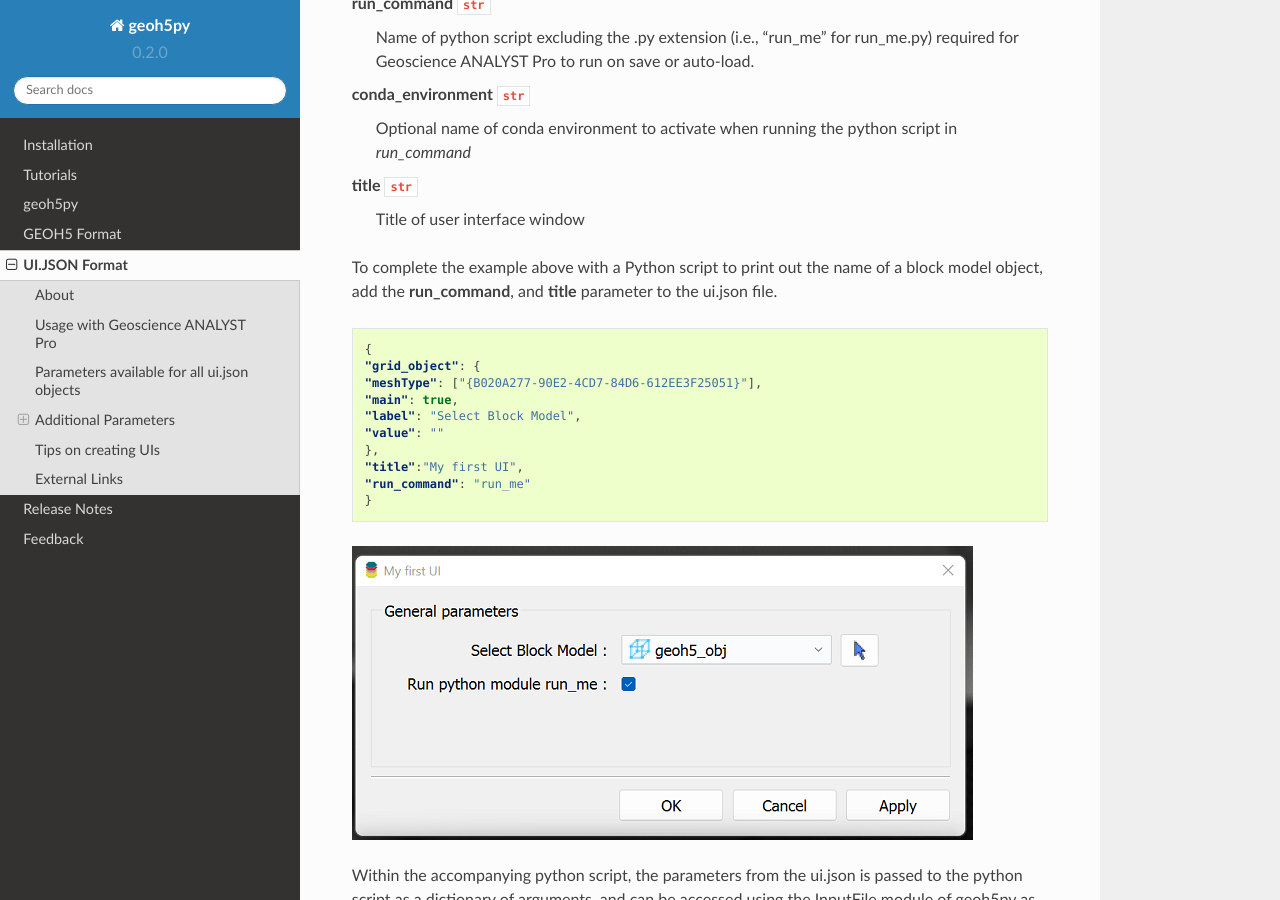
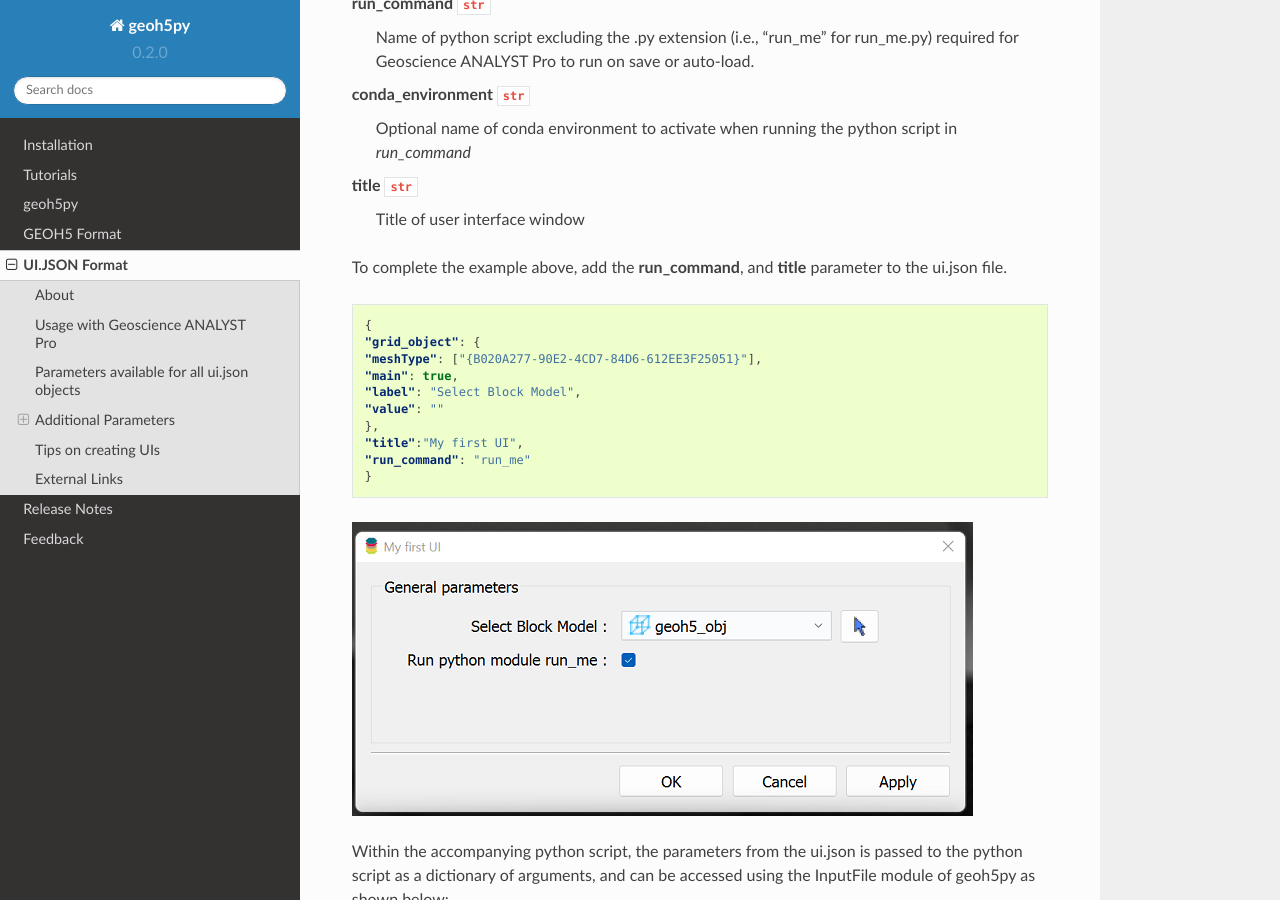
Before and after one commit to MiraGeoscience/geoh5py, a Sphinx documentation site: the page built from docs/content/uijson_format/index.rst, in a window 1280 px wide and 900 px high, scrolled down 1185 px. Built offline with Sphinx 7.4.7 and the Read the Docs theme 2.0.0, drawn with Linux system fonts in a browser that asks for light colours.

Commit message:
Added reviewers requested changes.

```diff
--- a/docs/content/uijson_format/index.rst
+++ b/docs/content/uijson_format/index.rst
@@ -40,7 +40,7 @@
 title ``str``
     Title of user interface window
 
-To complete the example above with a Python script to print out the name of a block model object, add the **run_command**, and **title** parameter to the ui.json file.
+To complete the example above, add the **run_command**, and **title** parameter to the ui.json file.
 
 .. code-block:: json
 
```
Also changed, not shown: 1 other file.
